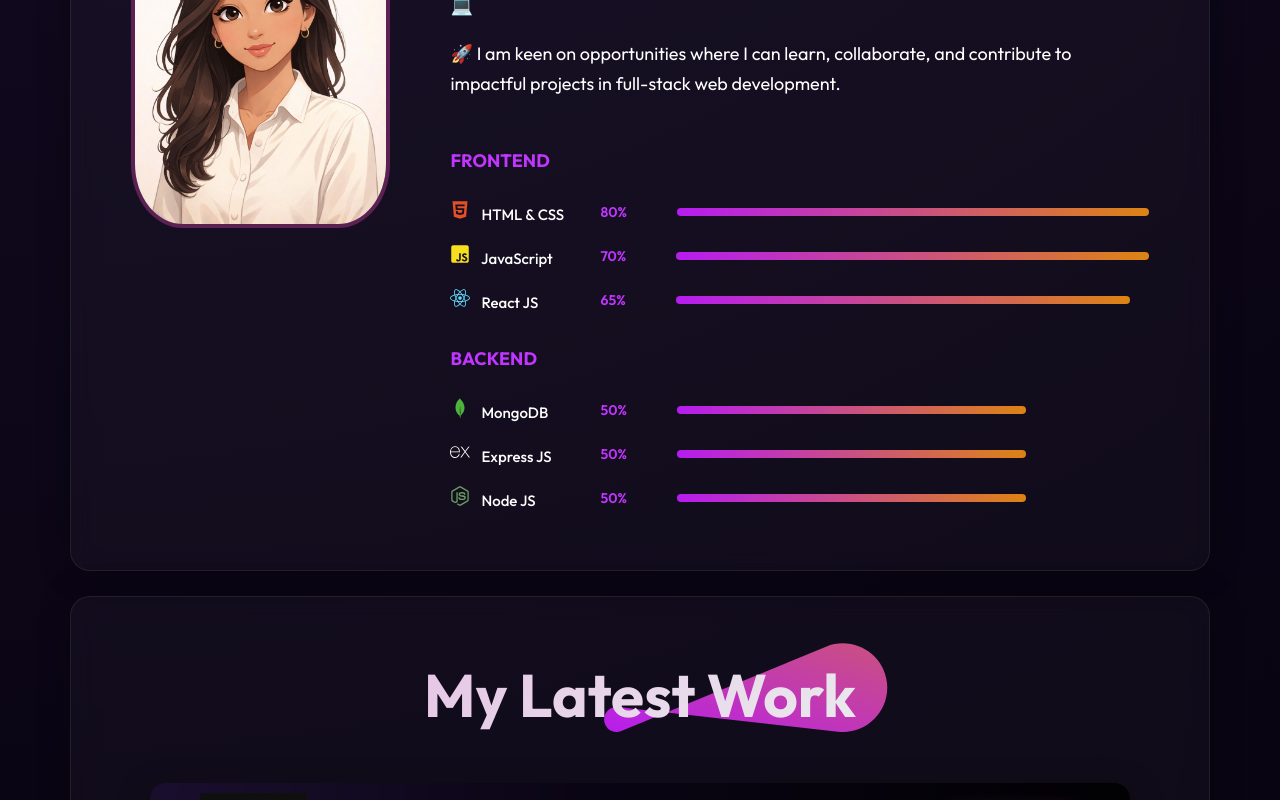
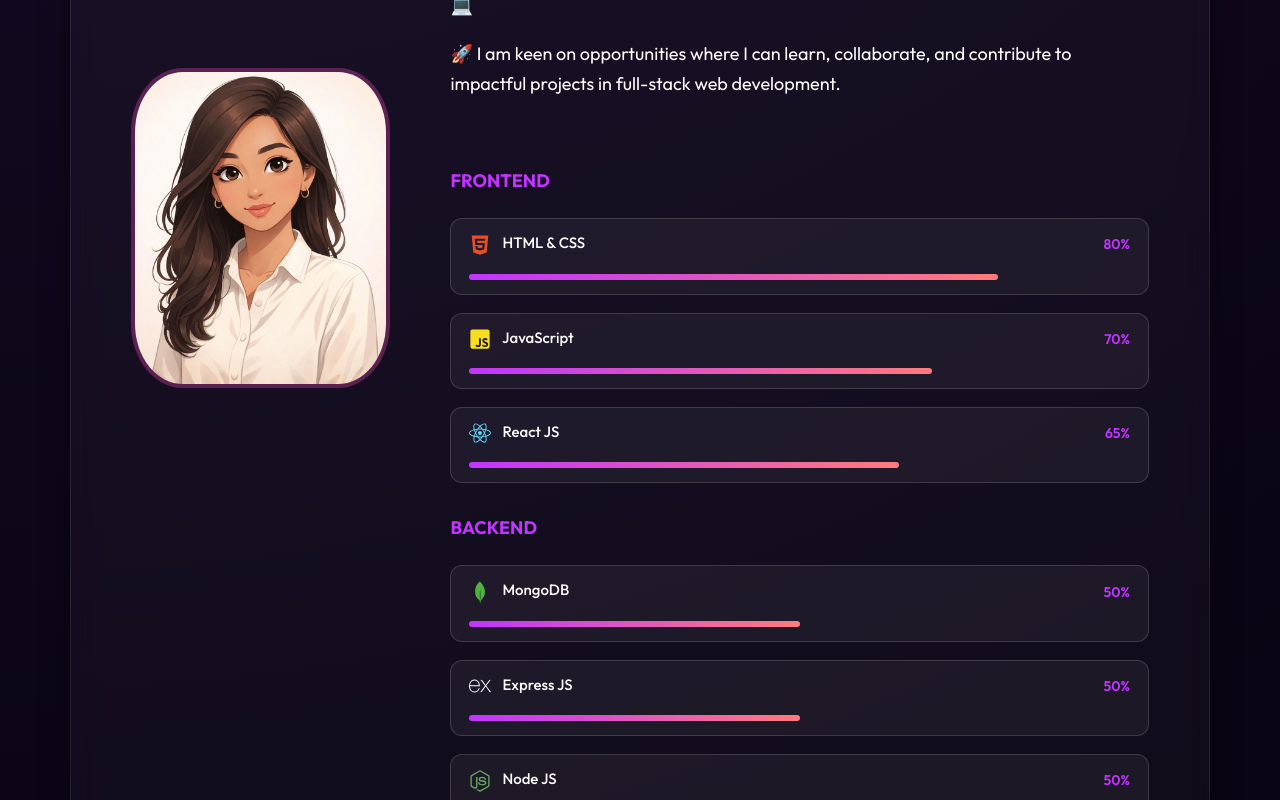
Before and after one commit to vaishnavikolekar1516/portfolio-react, a React (Vite) app: page / in a window 1280 px wide. Shown: the part 1460-2260 px from the top of the page. Built offline with nearby package versions, Linux system fonts and the light colour scheme.

Commit message:
fix  skills

```diff
--- a/src/Components/About/About.css
+++ b/src/Components/About/About.css
@@ -77,54 +77,83 @@
 
 /* skills */
 
-.about-skills{ display: flex; flex-direction: column; gap: 20px; } .about-skill{ display: flex; gap: 50px; align-items: center; transition: 0.3s; } .about-skill p{ min-width: 150px; font-size: 24px; font-weight: 500; }
+.about-skills{
+  display: flex;
+  flex-direction: column;
+  gap: 18px;
+}
 
+/* skill card */
+
+/* Skills wrapper stays same */
+.about-skills{
+  display: flex;
+  flex-direction: column;
+  gap: 18px; margin-top: 20px;
+}
+/* Each skill card box */
+.about-skill{
+   background: rgba(255,255,255,0.05);
+   border: 1px solid rgba(255,255,255,0.15);
+   border-radius: 12px;
+   padding: 14px 18px;
+   display: flex;
+   flex-direction: column;
+   gap: 10px;
+   transition: 0.3s ease;
+  }
+  /* Skill name */
+  .about-skill p{
+     margin: 0;
+     font-size: 15px;
+     font-weight: 500;
+     color: white;
+    }
+    /* Bar background */
+    .about-skill hr{
+       border: none;
+       height: 6px;
+       border-radius: 6px;
+       background: linear-gradient(90deg,#c135ff,#ff7b7b);
+      }
+      /* Hover effect */
       .about-skill:hover{
          border-color: #c135ff;
          box-shadow: 0 0 12px rgba(193,53,255,0.4);
          transform: translateY(-4px);
         }
-
-/* skill header */
-
-.skill-header{
-  display: flex;
-  justify-content: space-between;
-  align-items: center;
-}
-
-.skill-header p{
-  font-size: 15px;
-  font-weight: 500;
-  color: white;
-}
-
-/* progress bar */
-
-.about-skill hr{ outline: none; border: none; width: 50%; height: 8px; border-radius: 50px; background: linear-gradient(264deg, #DF8908 -5.09%, #B415FF 106.28%); }
-
-/* percentage */
-
-.skill-header span{
-  font-size: 14px;
-  font-weight: 600;
-  color: #c135ff;
-}
-
-/* headings */
-
+         /* Section heading */
          .about-heading h2{
           font-size: 18px;
            margin: 15px 0 8px;
             color: #c135ff;
           }
+        .skill-icon{
+          font-size: 22px;
+          margin-right: 8px;
+          vertical-align: middle;
+        }
 
-/* icons */
 
-.skill-icon{
-  font-size: 20px;
-  margin-right: 8px;
+
+/* Optional hover glow effect */
+.about-skill:hover .skill-icon{
+   filter: drop-shadow(0 0 6px rgba(180,70,255,0.9));
+   transform: scale(1.1);
+   transition: 0.3s ease; }
+   /* Align name + percentage */
+   .skill-header{
+     display: flex;
+     justify-content: space-between;
+     align-items: center;
+     margin-bottom: 8px;
     }
+    /* Percentage number style */
+    .skill-header span{
+       font-size: 14px;
+        font-weight: 600;
+         color: #c135ff;
+         /* matches your theme */ }
 
 .skill-icon.html { color: #e34f26; }
 .skill-icon.js { color: #f7df1e; }
@@ -135,6 +164,7 @@
 
 /* Desktop layout for About section (screens > 768px) */
 /* Desktop layout for About section (screens > 768px) */
+
 /* tablet */
 
 @media(max-width:1024px){
```
Lines whose indentation alone changed are shown as unchanged.
